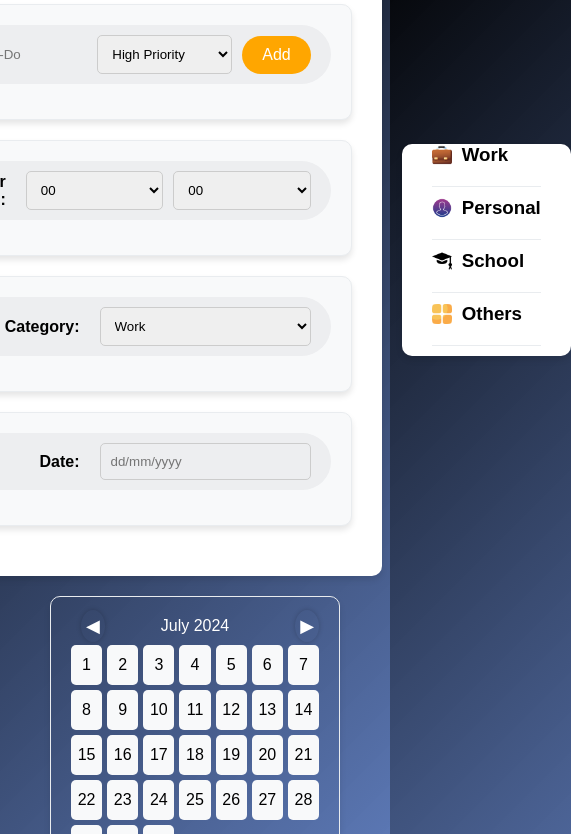
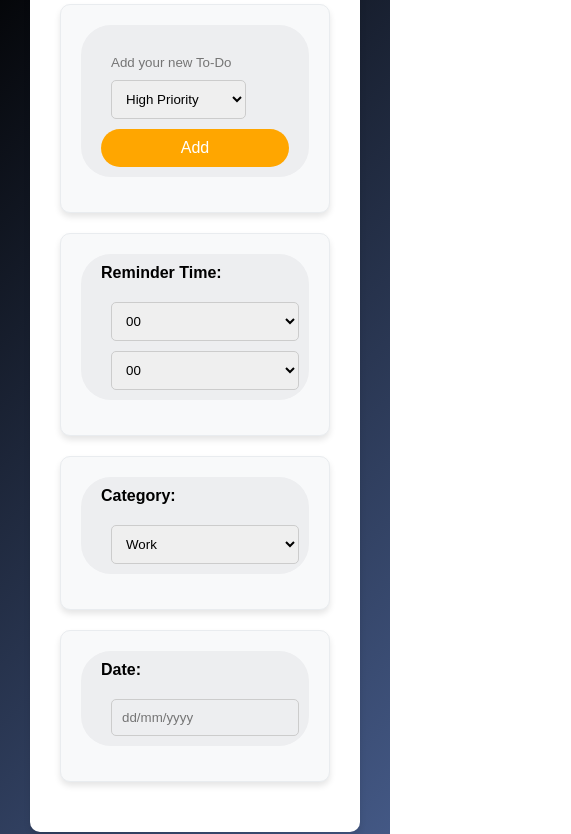
Before and after one commit to mariadaiana47/ToDoListApp, a plain HTML site: page index.html in a window 390 px wide. Shown: the part 96-930 px from the top of the page, 571 px wide, since content can reach past the window. Drawn offline with nearby package versions, Linux system fonts and the light colour scheme.

Commit message:
index.html

```diff
--- a/index.html
+++ b/index.html
@@ -6,7 +6,6 @@
     <title>To-Do List</title>
     <link rel="stylesheet" href="https://cdn.jsdelivr.net/npm/flatpickr/dist/flatpickr.min.css">
     <style>
-
         * {
             margin: 0;
             padding: 0;
@@ -55,16 +54,19 @@
             display: flex;
             flex-direction: row;
             justify-content: center;
-            align-items: center;
+            align-items: flex-start;
             gap: 20px;
             width: 100%;
+            flex-wrap: wrap;
         }
         .task-settings, .task-list {
-            flex: 1;
             background: #fff;
             padding: 30px;
             border-radius: 10px;
             box-shadow: 0 4px 6px rgba(0, 0, 0, 0.1);
+            width: calc(50% - 10px);
+            min-width: 300px;
+            margin-bottom: 20px;
         }
         .task-settings {
             display: flex;
@@ -445,6 +447,67 @@
         .dark-theme ::placeholder {
             color: #fff;
         }
+        @media (max-width: 1200px) {
+            .task-wrapper {
+                flex-direction: column;
+            }
+
+            .task-settings, .task-list {
+                width: 100%;
+                margin-bottom: 20px;
+            }
+        }
+        @media (max-width: 768px) {
+            .row, .reminder-row, .category-row, .date-row {
+                flex-direction: column;
+                align-items: flex-start;
+            }
+
+            .row input, .reminder-row select, .category-row select, .date-row input, button {
+                margin-left: 0;
+                margin-top: 10px;
+                width: 100%;
+            }
+
+            .reminder-row label, .category-row label, .date-row label {
+                margin-bottom: 10px;
+                text-align: left;
+            }
+
+            .task-list {
+                padding: 0 10px;
+            }
+
+            .calendar {
+                width: calc(100% - 20px);
+                padding: 10px;
+            }
+        }
+        @media (max-width: 480px) {
+            .task-wrapper {
+                padding: 0 10px;
+            }
+
+            .calendar-header span {
+                font-size: 14px;
+            }
+
+            .calendar-day {
+                height: 30px;
+            }
+
+            .calendar-header button {
+                font-size: 16px;
+            }
+
+            .calendar-header button.prev {
+                left: 5px;
+            }
+
+            .calendar-header button.next {
+                right: 5px;
+            }
+        }
     </style>
 </head>
 <body>
@@ -552,7 +615,6 @@
             showTask();
             renderCalendar();
 
-            // Initialize Flatpickr for date inputs
             flatpickr("#date-select", {
                 locale: "en",
                 dateFormat: "d/m/Y"
@@ -571,8 +633,6 @@
                 document.body.classList.add('dark-theme');
             }
         }
-
-
     </script>
     <script src="script.js"></script>
 </body>
```
